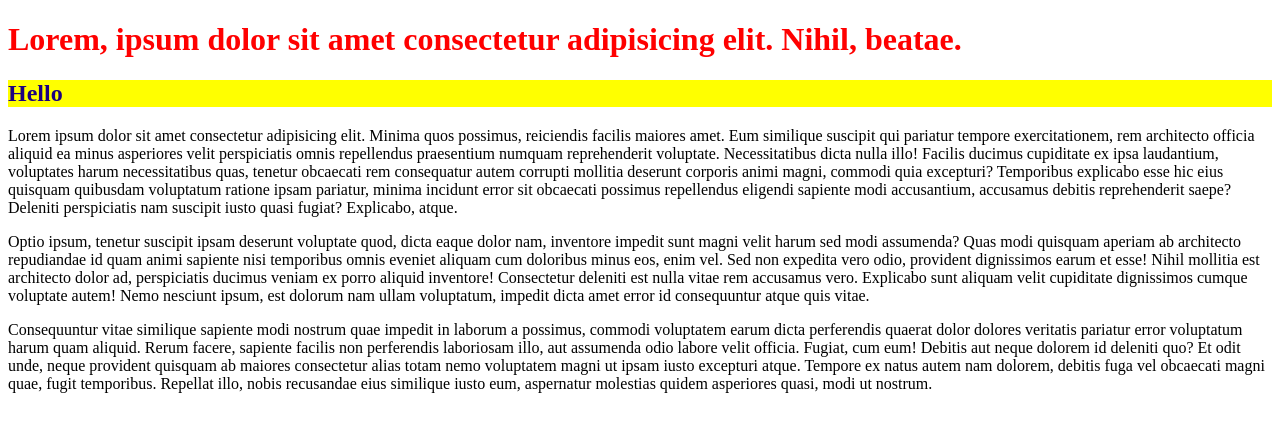
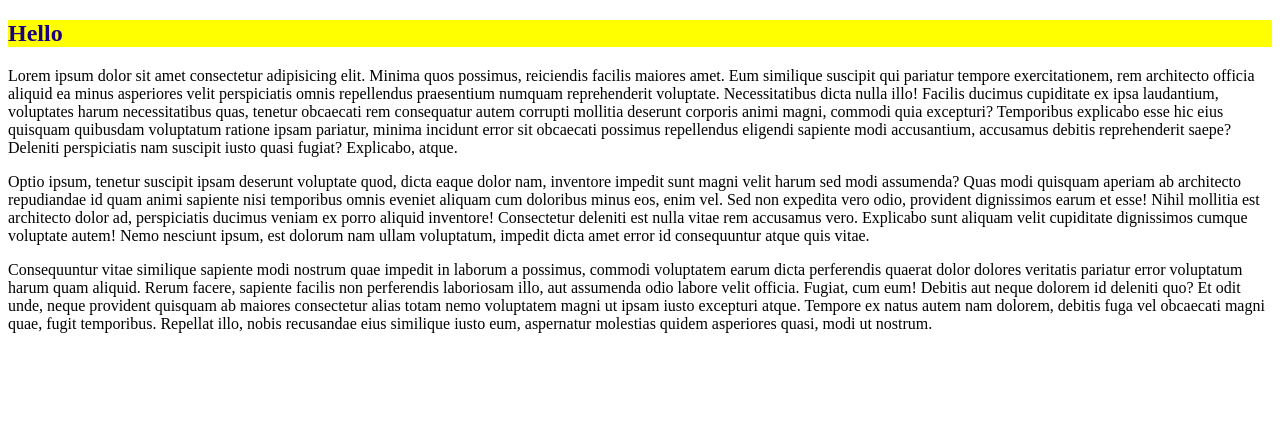
Before and after one commit to alexeyua/my-git-demo, a plain HTML site: page index.html in a window 1280 px wide. Drawn offline with Linux system fonts and the light colour scheme.

Commit message:
delete header

```diff
--- a/assets/css/style.css
+++ b/assets/css/style.css
@@ -1,6 +1,4 @@
-h1 {
-    color: red;
-}
+
 h2 {
     color: rgb(28, 0, 128);
     background: yellow;
--- a/index.html
+++ b/index.html
@@ -8,7 +8,6 @@
     <link rel="stylesheet" href="./assets/css/style.css">
 </head>
 <body>
-    <h1>Lorem, ipsum dolor sit amet consectetur adipisicing elit. Nihil, beatae.</h1>
 
     <h2>Hello</h2>
 
```
